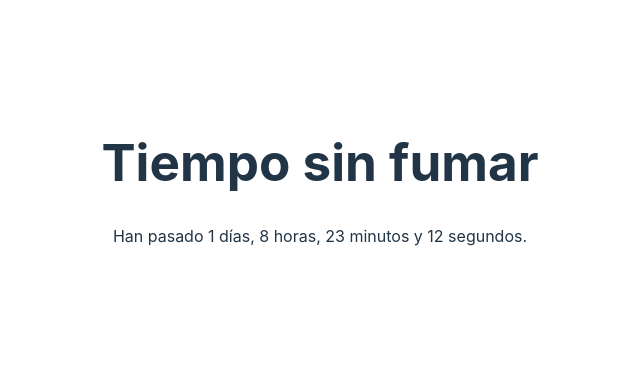
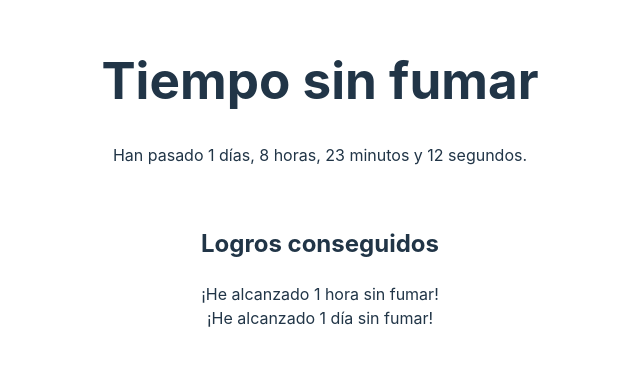
Before and after one commit to scsanchez/smoke-free-timer, a React (Vite) app: page / in a window 1280 px wide. Shown: the part 226-592 px from the top of the page, without its empty margins (320-960 px from the left). Built offline with nearby package versions, Linux system fonts and the light colour scheme.

Commit message:
archievements

```diff
--- a/src/App.css
+++ b/src/App.css
@@ -8,3 +8,8 @@
 .box {
   text-align: center;
 }
+
+.no-bullets {
+  list-style-type: none;
+  padding: 0;
+}
--- a/src/App.tsx
+++ b/src/App.tsx
@@ -8,6 +8,30 @@ interface TimeElapsed {
   seconds: number;
 }
 
+const achievements = [
+  { time: 60 * 60 * 1000, message: "¡He alcanzado 1 hora sin fumar!" },
+  { time: 24 * 60 * 60 * 1000, message: "¡He alcanzado 1 día sin fumar!" },
+  { time: 2 * 24 * 60 * 60 * 1000, message: "¡He alcanzado 2 días sin fumar!" },
+  { time: 3 * 24 * 60 * 60 * 1000, message: "¡He alcanzado 3 días sin fumar!" },
+  { time: 4 * 24 * 60 * 60 * 1000, message: "¡He alcanzado 4 días sin fumar!" },
+  { time: 5 * 24 * 60 * 60 * 1000, message: "¡He alcanzado 5 días sin fumar!" },
+  { time: 6 * 24 * 60 * 60 * 1000, message: "¡He alcanzado 6 días sin fumar!" },
+  {
+    time: 7 * 24 * 60 * 60 * 1000,
+    message: "¡He alcanzado 1 semana sin fumar!",
+  },
+  {
+    time: 14 * 24 * 60 * 60 * 1000,
+    message: "¡He alcanzado 2 semanas sin fumar!",
+  },
+  {
+    time: 21 * 24 * 60 * 60 * 1000,
+    message: "¡He alcanzado 3 semanas sin fumar!",
+  },
+  { time: 30 * 24 * 60 * 60 * 1000, message: "¡He alcanzado 1 mes sin fumar!" },
+  // Añade más logros según sea necesario
+];
+
 function App() {
   const [timeElapsed, setTimeElapsed] = useState<TimeElapsed>({
     days: 0,
@@ -16,11 +40,12 @@ function App() {
     seconds: 0,
   });
 
+  const [achieved, setAchieved] = useState<string[]>([]);
+
   useEffect(() => {
-    // Fecha y hora en la que dejaste de fumar (11 am de ayer)
     const quitDate = new Date();
-    quitDate.setDate(quitDate.getDate() - 1); // Ayer
-    quitDate.setHours(11, 0, 0, 0); // 11 am
+    quitDate.setDate(quitDate.getDate() - 1);
+    quitDate.setHours(11, 0, 0, 0);
 
     const updateTimer = () => {
       const now = new Date();
@@ -32,14 +57,22 @@ function App() {
       const seconds = Math.floor((difference / 1000) % 60);
 
       setTimeElapsed({ days, hours, minutes, seconds });
+
+      // Verifica logros
+      achievements.forEach((achievement) => {
+        if (
+          difference >= achievement.time &&
+          !achieved.includes(achievement.message)
+        ) {
+          setAchieved((prev) => [...prev, achievement.message]);
+        }
+      });
     };
 
-    // Actualiza el temporizador cada segundo
     const intervalId = setInterval(updateTimer, 1000);
 
-    // Limpia el intervalo cuando el componente se desmonta
     return () => clearInterval(intervalId);
-  }, []);
+  }, [achieved]);
 
   return (
     <div className="container">
@@ -49,6 +82,15 @@ function App() {
           Han pasado {timeElapsed.days} días, {timeElapsed.hours} horas,{" "}
           {timeElapsed.minutes} minutos y {timeElapsed.seconds} segundos.
         </p>
+        <br />
+        <div className="achievements">
+          <h2>Logros conseguidos</h2>
+          <ul className="no-bullets">
+            {achieved.map((achievement, index) => (
+              <li key={index}>{achievement}</li>
+            ))}
+          </ul>
+        </div>
       </div>
     </div>
   );
```
